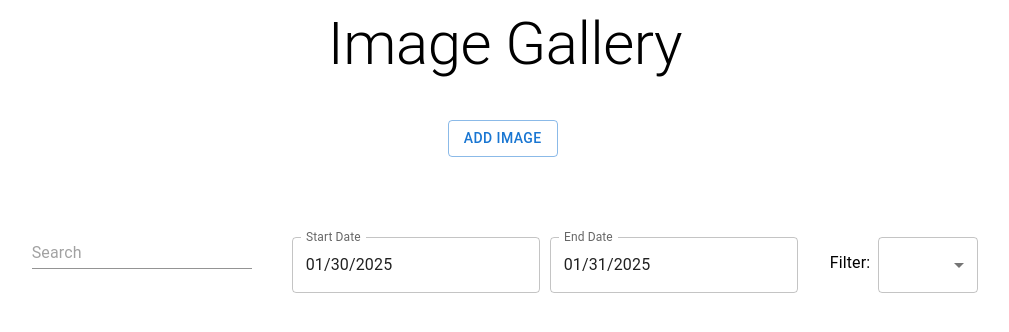
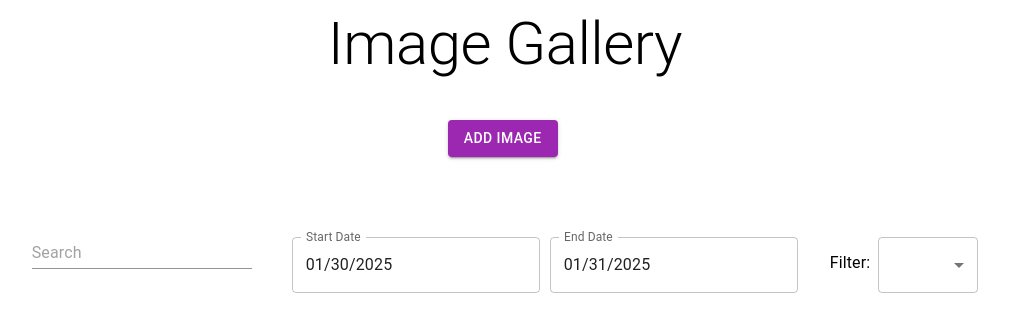
Before and after one commit to maxxy4real/RedingtonTask, a Next.js app: page / in a window 1280 px wide. Shown: the top 332 px of the page, without its empty margins (135-1144 px from the left). Built offline with nearby package versions, Linux system fonts and the light colour scheme.

Commit message:
button change

```diff
--- a/src/pages/UI/Form.tsx
+++ b/src/pages/UI/Form.tsx
@@ -44,8 +44,8 @@ export const Form: FC<FormProps> = ({ open, setOpen }) => {
 
   return (
     <>
-      <Button color="primary" variant="outlined" onClick={handleClickOpen}>
-        Add image
+      <Button variant="contained" color="secondary" onClick={handleClickOpen}>
+        Add Image
       </Button>
 
       <Dialog open={open} onClose={handleClose}>
```
